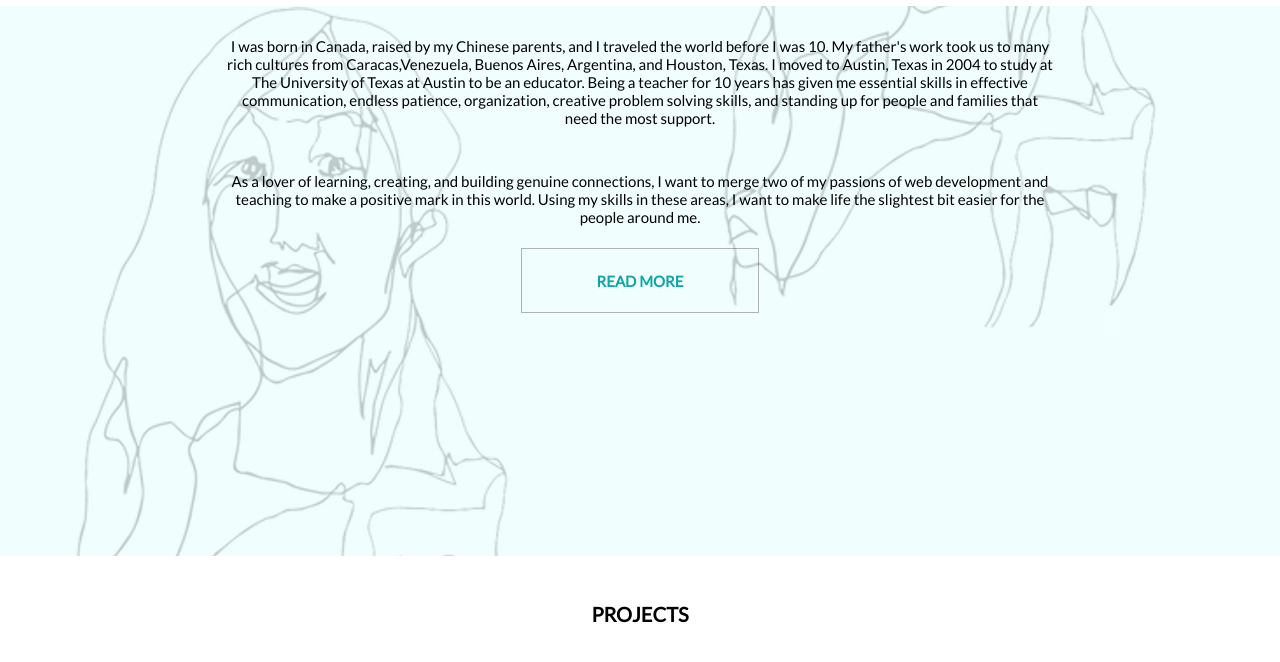
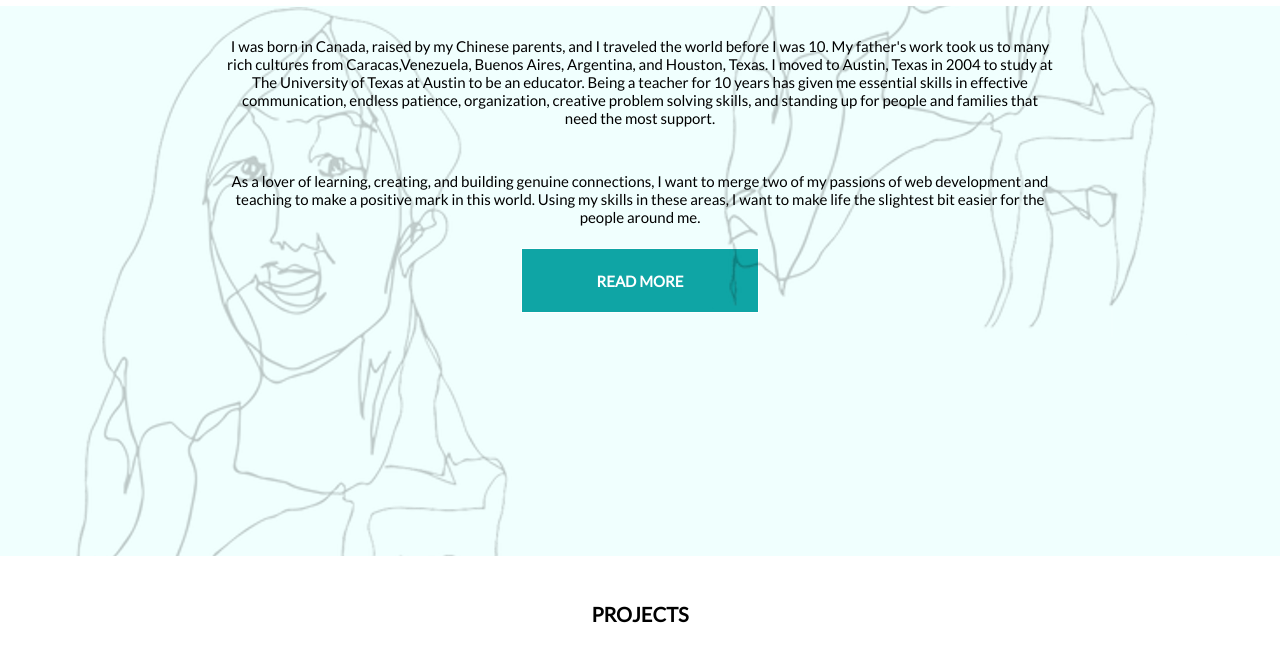
Before and after one commit to so-chow/sophia-online-portfolio, a plain HTML site: page public/index.html in a window 1280 px wide. In both pictures the pointer is over the link "READ MORE". Shown: the part 606-1268 px from the top of the page. Drawn offline with nearby package versions, Linux system fonts and the light colour scheme.

Commit message:
fixed hover effects

```diff
--- a/public/styles/style.css
+++ b/public/styles/style.css
@@ -140,12 +140,12 @@ header nav ul li a:hover{
   display: inline-block;
 }
 
-/*.read_more_btn a:hover {
+.read_more_btn a:hover {
   display: inline-block;
   background-color: #0fa5a5;
   color: #FFF;
   border: 1px #FFF solid;
-}*/
+}
 
 /**projects**/
 .projects_section{
```
